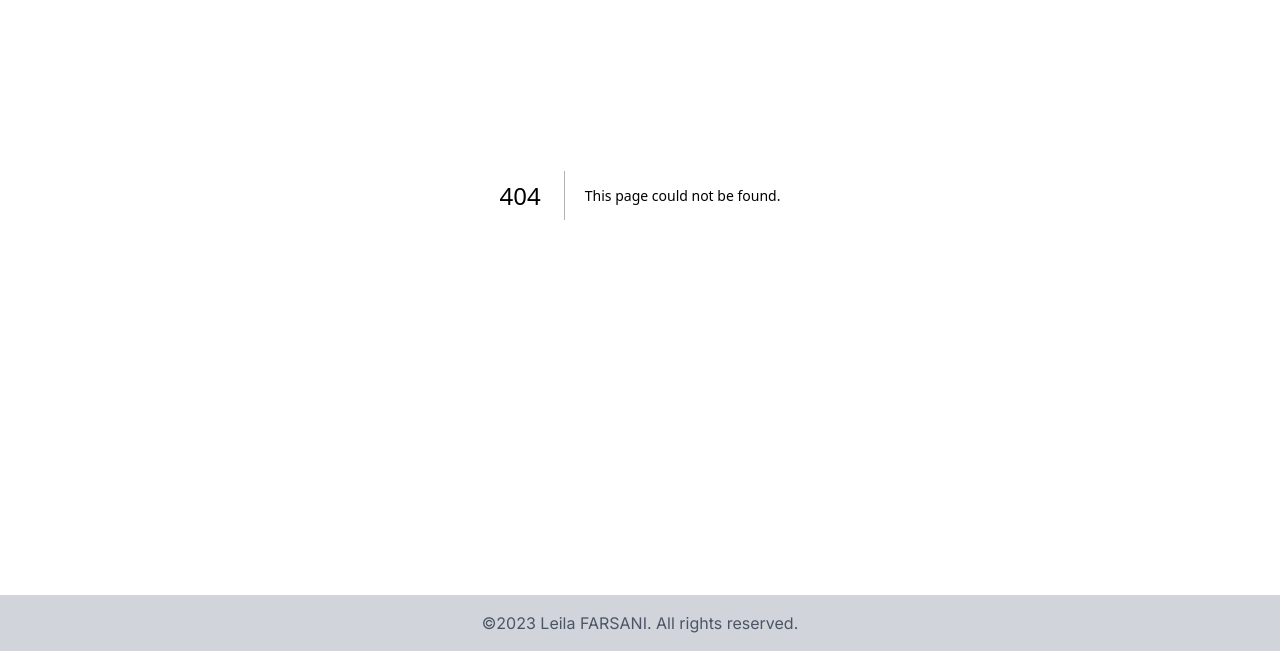
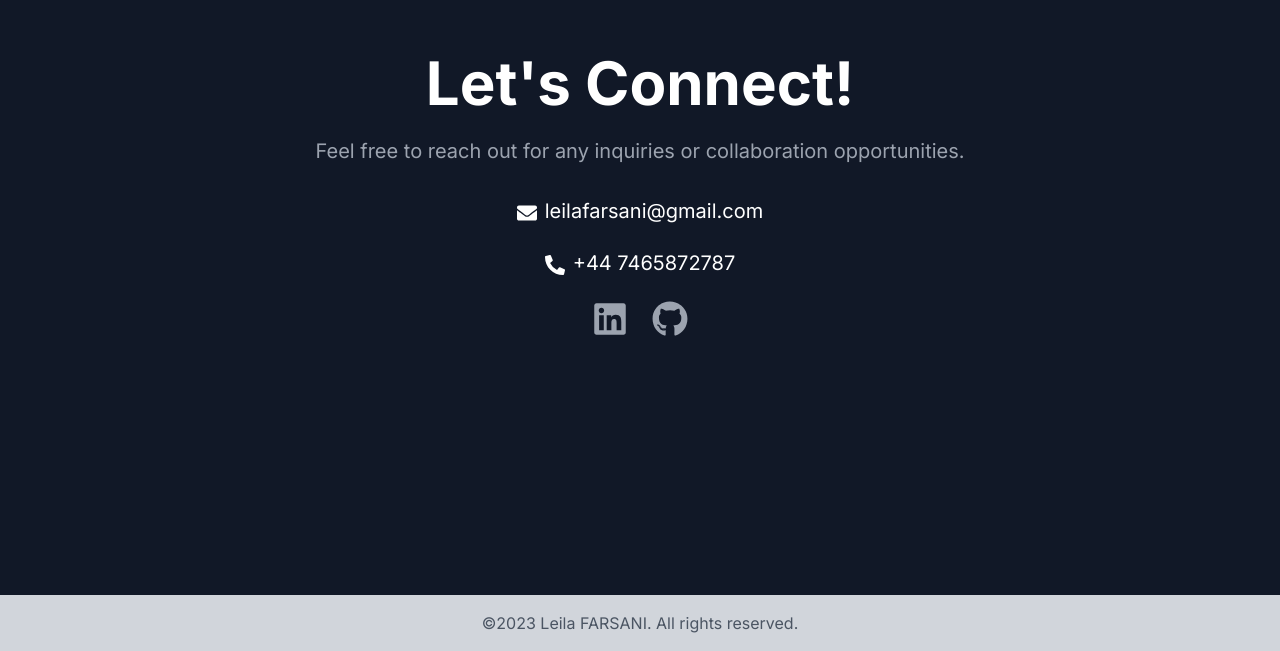
Before and after one commit to leilafarsani/leila-portfolio, a Next.js app: page /contact in a window 1280 px wide. Before the commit this address had no page. Shown: the part 205-856 px from the top of the page. Built offline with nearby package versions, Linux system fonts and the light colour scheme.

Commit message:
contact page content added!

```diff
--- /dev/null
+++ b/app/contact/page.tsx
@@ -0,0 +1,55 @@
+import Link from "next/link";
+import {
+  FaEnvelope,
+  FaGithub,
+  FaLinkedin,
+  FaPhoneAlt,
+} from "react-icons/fa";
+
+export default function ContactPage() {
+  return (
+    <div className="bg-gray-900 h-screen flex items-center justify-center">
+      <div className="text-white text-center p-10">
+        <h1 className="text-4xl md:text-6xl font-bold mb-6">Let's Connect!</h1>
+        <p className="text-lg md:text-xl mb-8 text-gray-400">
+          Feel free to reach out for any inquiries or collaboration
+          opportunities.
+        </p>
+        <p className="text-xl mb-6">
+          <FaEnvelope className="inline text-xl mr-2" />
+          <Link
+            href="mailto:leilafarsani@gmail.com"
+            className="hover:text-blue-500"
+          >
+            leilafarsani@gmail.com
+          </Link>
+        </p>
+        <p className="text-xl mb-6">
+          <FaPhoneAlt className="inline text-xl mr-2" />
+          <Link href="tel:+1234567890" className="hover:text-blue-500">
+            +44 7465872787
+          </Link>
+        </p>
+
+        <div className="flex justify-center space-x-6 mt-6">
+          <Link
+            href="https://bit.ly/3YwlJma"
+            className="text-gray-400 hover:text-blue-500 transition duration-300"
+            target="_blank"
+            rel="noopener noreferrer"
+          >
+            <FaLinkedin className="text-4xl" />
+          </Link>
+          <Link
+            href="https://github.com/leilafarsani"
+            className="text-gray-400 hover:text-gray-500 transition duration-300"
+            target="_blank"
+            rel="noopener noreferrer"
+          >
+            <FaGithub className="text-4xl" />
+          </Link>
+        </div>
+      </div>
+    </div>
+  );
+}
```
